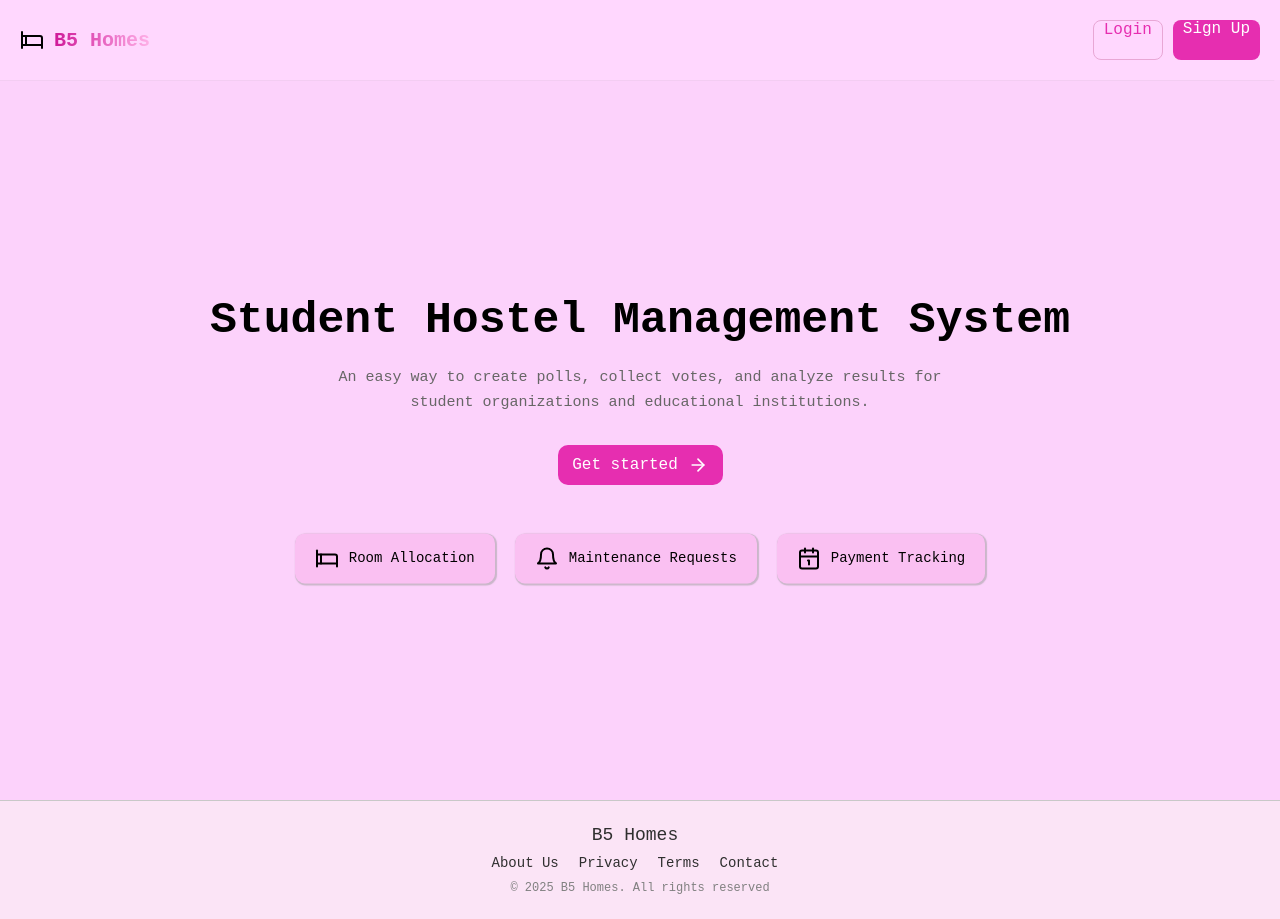
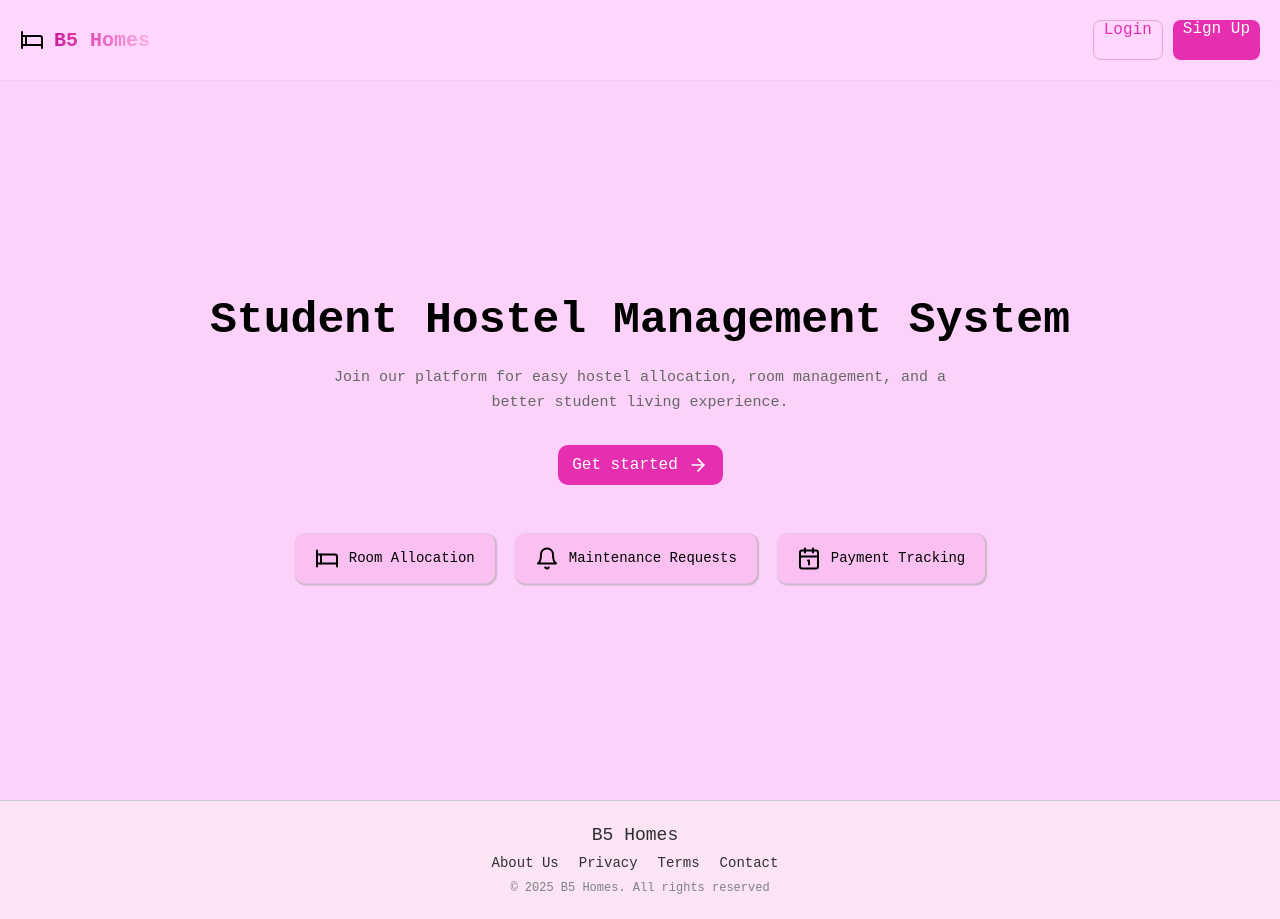
Before and after one commit to Fector101/B5Hostels, a React (Create React App) app in the folder hostel/: page / in a window 1280 px wide. Built offline with nearby package versions, Linux system fonts and the light colour scheme.

Commit message:
Update Landingpage.js

```diff
--- a/hostel/src/pages/Landingpage.js
+++ b/hostel/src/pages/Landingpage.js
@@ -10,7 +10,7 @@ export default function Landingpage() {
 
             <div className="main">
                 <h1>Student Hostel Management System</h1>
-                <p className="header-desc caption">An easy way to create polls, collect votes, and analyze results for student organizations and educational institutions.</p>
+                <p className="header-desc caption">Join our platform for easy hostel allocation, room management, and a better student living experience.</p>
                 <Link to='/signup' className="primary-btn">Get started <ArrowRight /></Link>
                 <div className="features-box">
                     <div className="feature">
```
